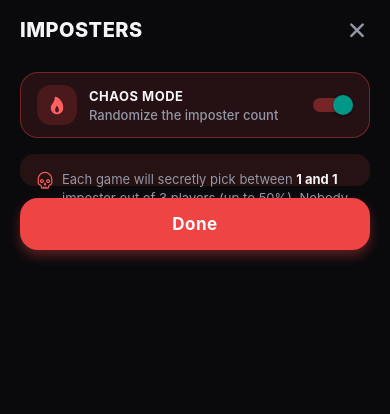
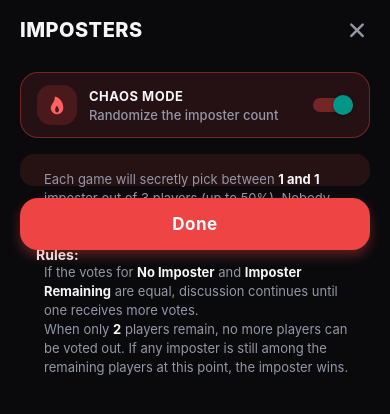
Before and after one commit to kashmir-xtha/spot-the-imposter, a React Native app: screen /Imposters in a window 390 px wide. Both pictures are taken after a click on the element 333 px from the left and 105 px from the top of the page. Shown: the top 414 px of the page. Built offline with nearby package versions, Linux system fonts and the light colour scheme.

Commit message:
adding some ground rules

```diff
--- a/app.json
+++ b/app.json
@@ -2,7 +2,7 @@
   "expo": {
     "name": "Find the Imposter",
     "slug": "find-the-imposter",
-    "version": "1.0.7",
+    "version": "1.0.8",
     "orientation": "portrait",
     "icon": "./assets/icon.png",
     "userInterfaceStyle": "dark",
@@ -13,7 +13,7 @@
     },
     "android": {
       "package": "com.findtheimposter.app",
-      "versionCode": 6,
+      "versionCode": 7,
       "adaptiveIcon": {
         "foregroundImage": "./assets/icon.png",
         "backgroundColor": "#FFFFFF"
--- a/src/screens/ImpostersScreen.tsx
+++ b/src/screens/ImpostersScreen.tsx
@@ -57,12 +57,17 @@ export default function ImpostersScreen({ navigation }: Props) {
 
       {chaosMode ? (
         <View style={[styles.infoBox, styles.chaosInfoBox]}>
-          <Ionicons name="skull-outline" size={18} color={colors.danger} />
           <Text style={styles.infoText}>
             Each game will secretly pick between{' '}
             <Text style={styles.infoTextStrong}>1 and {maxChaosImposters}</Text> imposter
-            {maxChaosImposters > 1 ? 's' : ''} out of {playerCount} players (up to 50%). Nobody —
-            not even the host — knows the exact number until it's revealed at the end.
+            {maxChaosImposters > 1 ? 's' : ''} out of {playerCount} players (up to 50%). Nobody knows the exact number of imposter until it's revealed at the end.
+          </Text>
+          <Text style={styles.infoTextStrong}>Rules:</Text>
+          <Text style={styles.infoText}>
+            If the votes for <Text style={styles.infoTextStrong}>No Imposter</Text> and <Text style={styles.infoTextStrong}>Imposter Remaining</Text> are equal, discussion continues until one receives more votes.
+          </Text>
+          <Text style={styles.infoText}>
+            When only <Text style={styles.infoTextStrong}>{playerCount - maxChaosImposters}</Text> players remain, no more players can be voted out. If any imposter is still among the remaining players at this point, the imposter wins.
           </Text>
         </View>
       ) : (
@@ -175,7 +180,7 @@ const styles = StyleSheet.create({
     marginTop: spacing.md,
   },
   infoBox: {
-    flexDirection: 'row',
+    flexDirection: 'column',
     backgroundColor: colors.cardAlt,
     borderRadius: radius.md,
     padding: spacing.lg,
```
